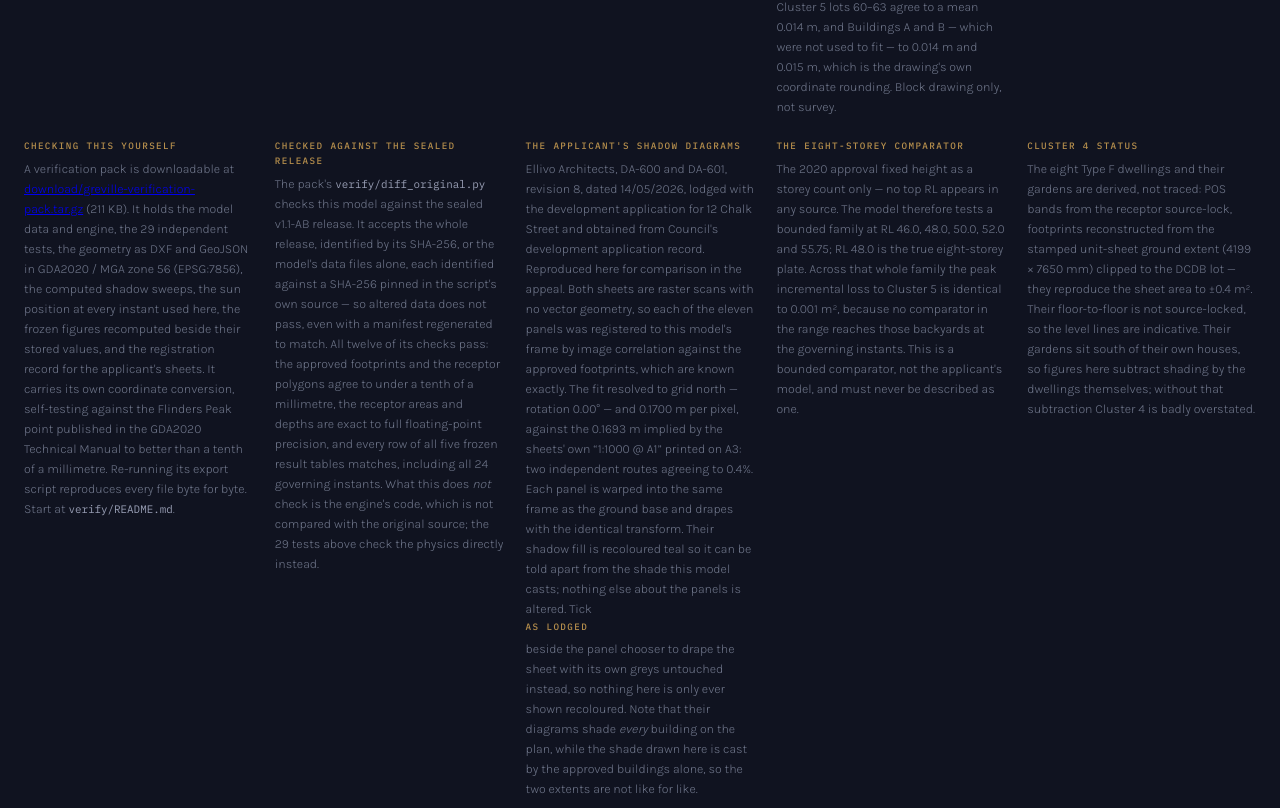
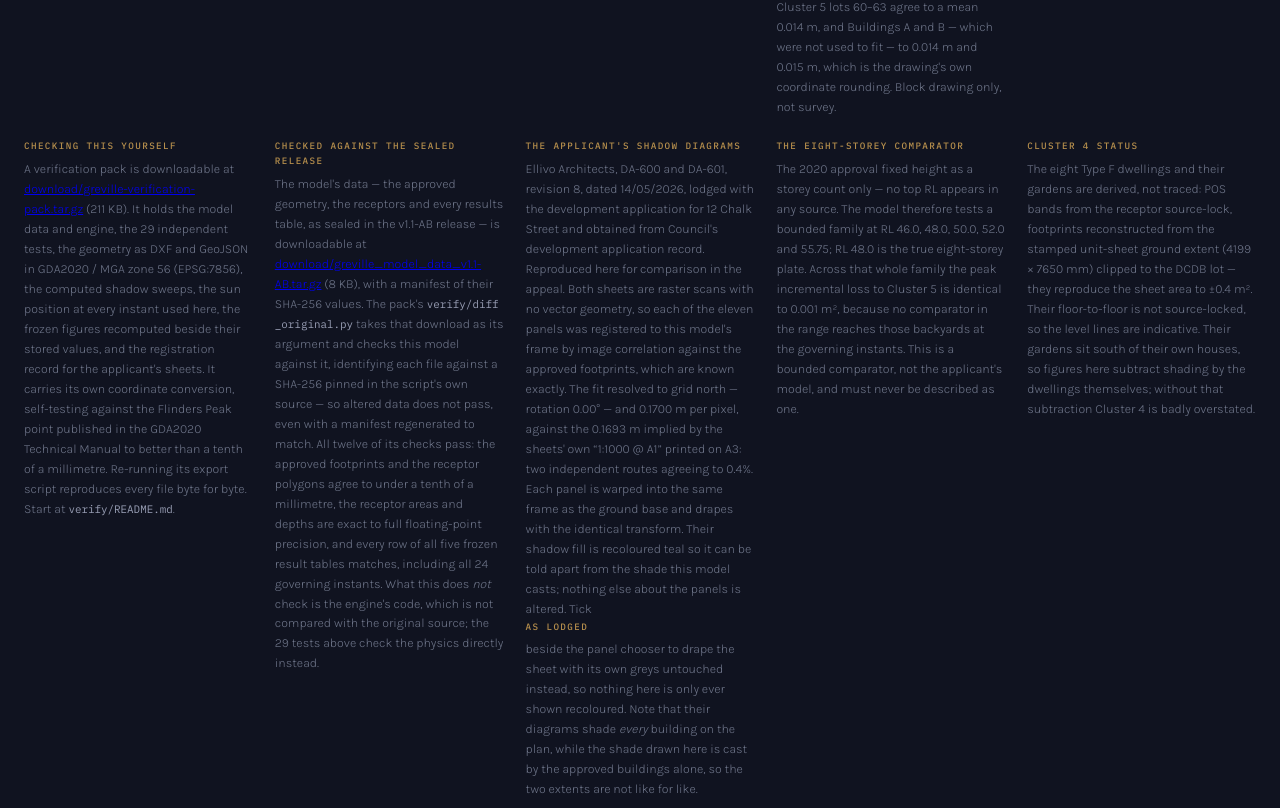
Before and after one commit to frankselliott/Greville, a plain HTML site: page study/index.html in a window 1280 px wide. Shown: the part 2572-3380 px from the top of the page. Drawn offline with Linux system fonts and the light colour scheme.

Commit message:
Study: publish the model's sealed data alongside the verification pack (#19)
Adds the model's sealed data (8 KB) as a download beside the
verification pack, so diff_original.py can be run from the page's own
downloads. All twelve checks pass against it. Frozen artifacts
unchanged.

Co-Authored-By: Claude Opus 5.5 <noreply@anthropic.com>
Claude-Session: https://claude.ai/code/session_012GgEBnN18QQSvDgVrAEegb

```diff
--- a/study/index.html
+++ b/study/index.html
@@ -248,11 +248,13 @@ footer code{font-family:var(--mono);font-size:.68rem;color:var(--dim);word-break
       coordinate conversion, self-testing against the Flinders Peak point published in the
       GDA2020 Technical Manual to better than a tenth of a millimetre. Re-running its export
       script reproduces every file byte for byte. Start at <code>verify/README.md</code>.</div>
-    <div><b>Checked against the sealed release</b>The pack's
-      <code>verify/diff_original.py</code> checks this model against the sealed v1.1-AB
-      release. It accepts the whole release, identified by its SHA-256, or the model's data
-      files alone, each identified against a SHA-256 pinned in the script's own source — so
-      altered data does not pass, even with a manifest regenerated to match. All twelve of its
+    <div><b>Checked against the sealed release</b>The model's data — the approved geometry,
+      the receptors and every results table, as sealed in the v1.1-AB release — is downloadable
+      at <a href="download/greville_model_data_v1.1-AB.tar.gz">download/greville_model_data_v1.1-AB.tar.gz</a>
+      (8 KB), with a manifest of their SHA-256 values. The pack's
+      <code>verify/diff_original.py</code> takes that download as its argument and checks this
+      model against it, identifying each file against a SHA-256 pinned in the script's own
+      source — so altered data does not pass, even with a manifest regenerated to match. All twelve of its
       checks pass: the approved footprints and the receptor polygons agree to under a tenth of a
       millimetre, the receptor areas and depths are exact to full floating-point precision, and
       every row of all five frozen result tables matches, including all 24 governing instants.
```
Also changed, not shown: study/README.md, verify/README.md, 2 other files.
